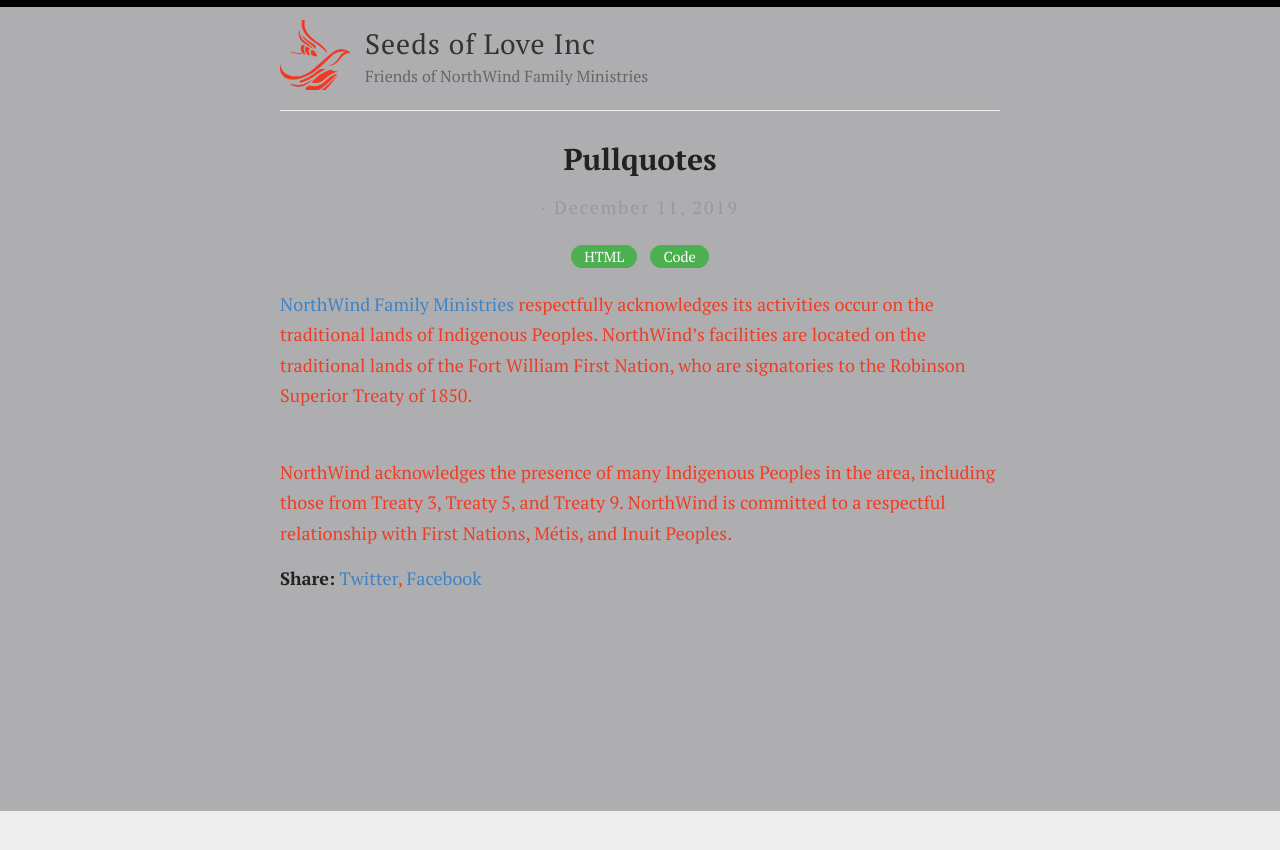
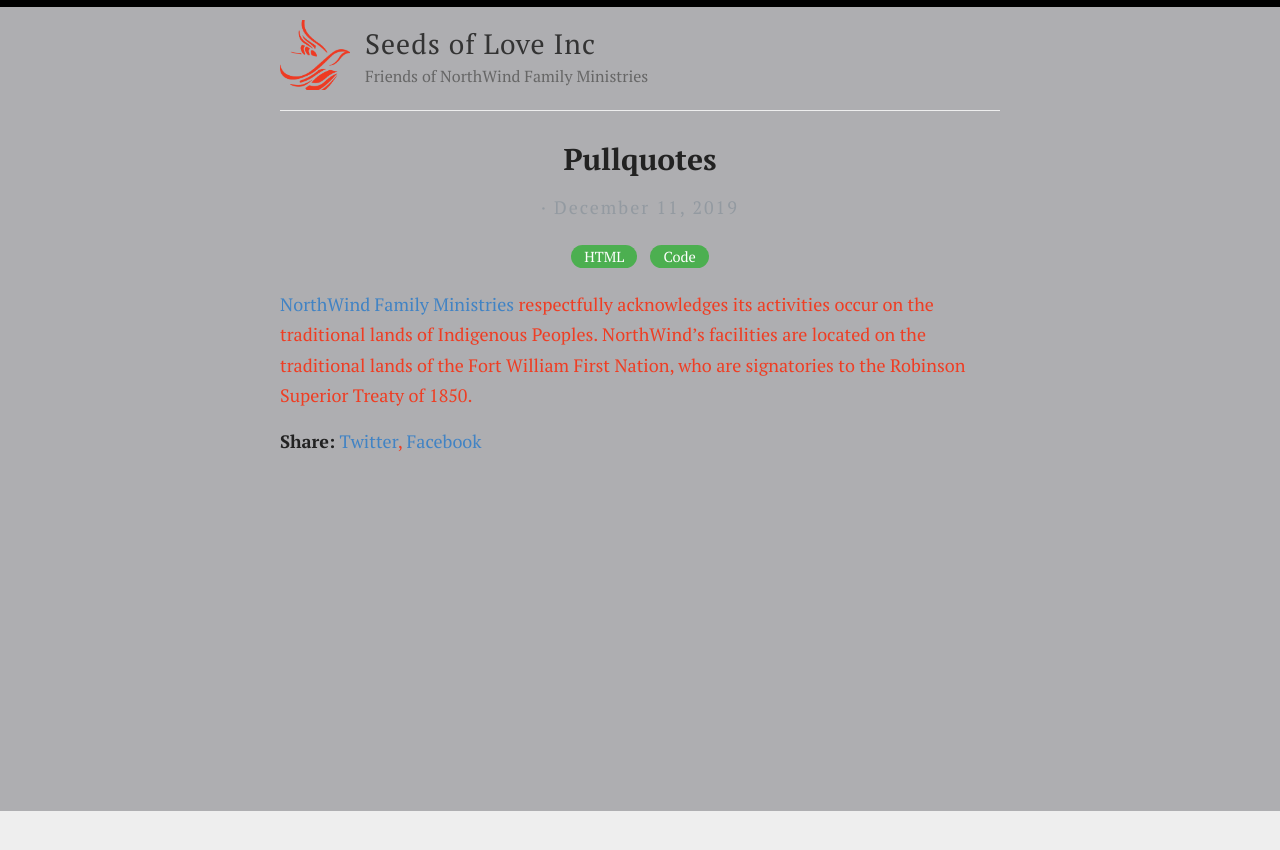
Before and after one commit to Seeds-of-Love-Inc/seeds-of-love-inc.github.io, a Jekyll site: the page built from _posts/2019-12-11-pullquotes.md, in a window 1280 px wide. Shown: the top 850 px of the page. Built offline with Jekyll 4.4.1, drawn with Linux system fonts in a browser that asks for light colours.

Commit message:
Refactor

```diff
--- a/_posts/2019-12-11-pullquotes.md
+++ b/_posts/2019-12-11-pullquotes.md
@@ -4,6 +4,4 @@
 categories: [HTML,Code]
 ---
 
-[NorthWind Family Ministries](https://www.northwindfm.org/) respectfully acknowledges its activities occur on the traditional lands of Indigenous Peoples. NorthWind’s facilities are located on the traditional lands of the Fort William First Nation, who are signatories to the Robinson Superior Treaty of 1850.<br><br>
-
-NorthWind acknowledges the presence of many Indigenous Peoples in the area, including those from Treaty 3, Treaty 5, and Treaty 9. NorthWind is committed to a respectful relationship with First Nations, Métis, and Inuit Peoples.<br>
+[NorthWind Family Ministries](https://www.northwindfm.org/) respectfully acknowledges its activities occur on the traditional lands of Indigenous Peoples. NorthWind’s facilities are located on the traditional lands of the Fort William First Nation, who are signatories to the Robinson Superior Treaty of 1850.<br>
```
